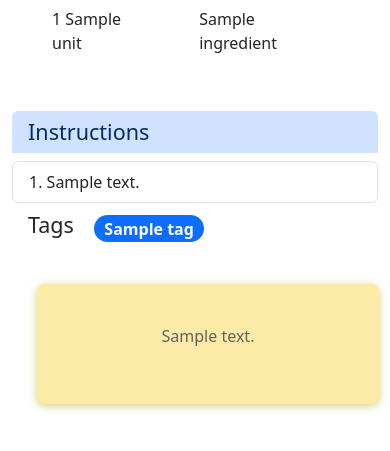
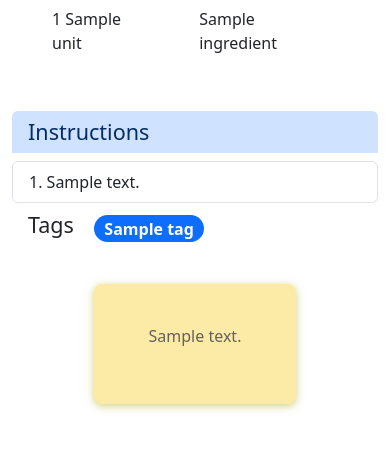
Before and after one commit to schovkla/cookbook, a Django app: page /recipe/1/ in a window 390 px wide. Shown: the part 226-677 px from the top of the page. Run offline with Django 4.2, Linux system fonts and the light colour scheme; tables that the repository leaves empty hold one stand-in row (values such as "Sample post"); some libraries are stand-ins or nearby versions.

Commit message:
Prevent overflowing on mobile.

```diff
--- a/cookbook_app/static/css/notice_card.css
+++ b/cookbook_app/static/css/notice_card.css
@@ -5,7 +5,6 @@
 
 .content-card {
     margin-top: 30px;
-    margin-left: 50px;
 }
 
 .notice-card {
--- a/cookbook_app/templates/cookbook_app/note.html
+++ b/cookbook_app/templates/cookbook_app/note.html
@@ -1,6 +1,6 @@
 {% load static %}
 {% load i18n %}
-<div class="row d-flex justify-content-center mw-100">
+<div class="d-flex justify-content-center mw-100">
     <div class="col-md-4 col-sm-6 content-card">
         <div class="notice-card-shadow">
             <div class="notice-card card-information">
```
